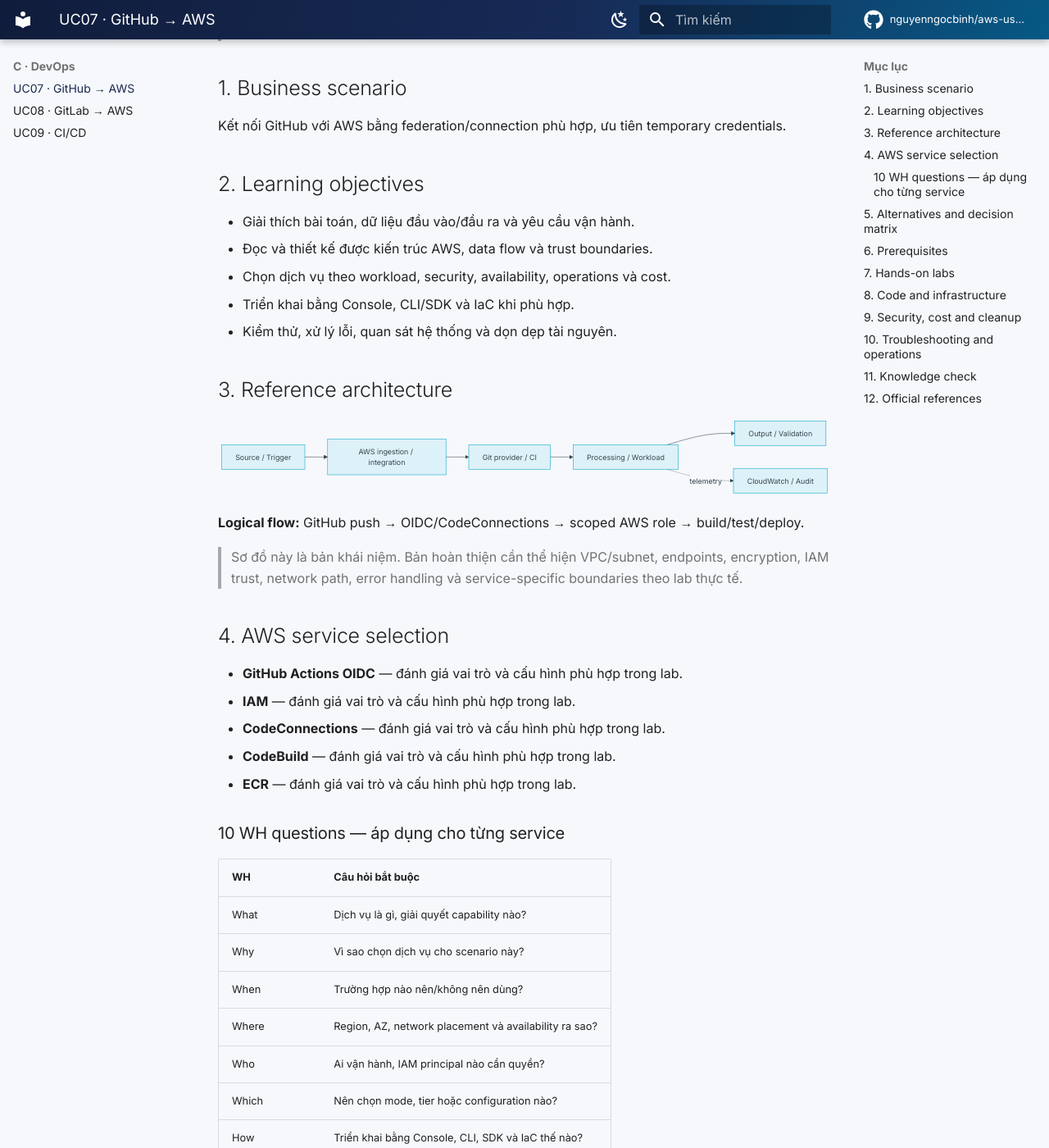
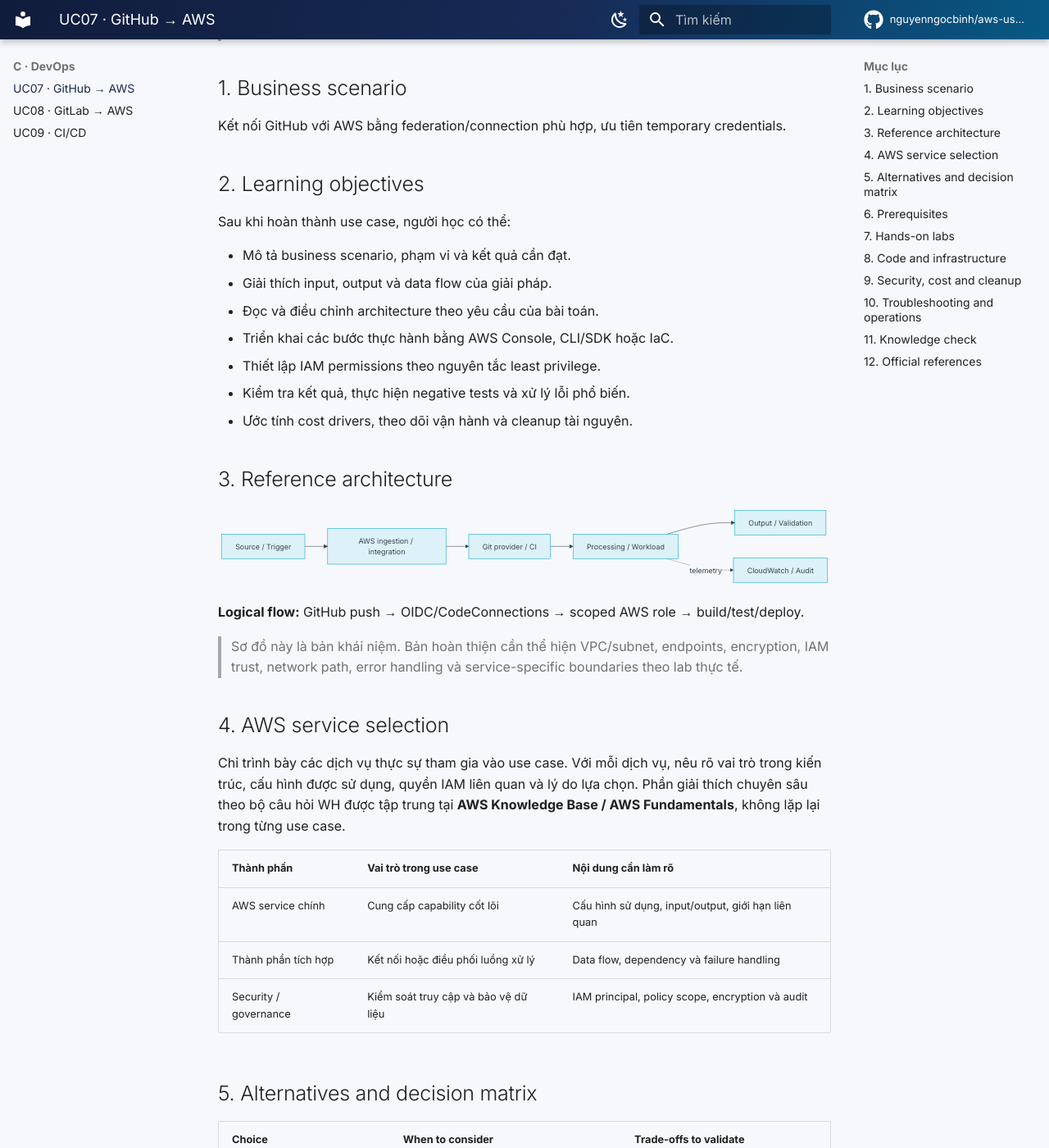
Before and after one commit to nguyenngocbinh/aws-usecase-learning-map, an MkDocs documentation site: the page built from docs/usecases/devops/uc07-github-aws.md, in a window 1280 px wide and 1400 px high, scrolled down 203 px. Shown: the whole window at 82% size. Built offline with MkDocs 1.6.1 and Material for MkDocs 9.7.7, drawn with Linux system fonts in a browser that asks for light colours; comment, search, counter and statistics services are not loaded; some of the changed text lies outside the part shown.

Commit message:
docs: remove WH questions from use case pages

````diff
--- a/docs/usecases/devops/uc07-github-aws.md
+++ b/docs/usecases/devops/uc07-github-aws.md
@@ -6,11 +6,16 @@
 Kết nối GitHub với AWS bằng federation/connection phù hợp, ưu tiên temporary credentials.
 
 ## 2. Learning objectives
-- Giải thích bài toán, dữ liệu đầu vào/đầu ra và yêu cầu vận hành.
-- Đọc và thiết kế được kiến trúc AWS, data flow và trust boundaries.
-- Chọn dịch vụ theo workload, security, availability, operations và cost.
-- Triển khai bằng Console, CLI/SDK và IaC khi phù hợp.
-- Kiểm thử, xử lý lỗi, quan sát hệ thống và dọn dẹp tài nguyên.
+
+Sau khi hoàn thành use case, người học có thể:
+
+- Mô tả business scenario, phạm vi và kết quả cần đạt.
+- Giải thích input, output và data flow của giải pháp.
+- Đọc và điều chỉnh architecture theo yêu cầu của bài toán.
+- Triển khai các bước thực hành bằng AWS Console, CLI/SDK hoặc IaC.
+- Thiết lập IAM permissions theo nguyên tắc least privilege.
+- Kiểm tra kết quả, thực hiện negative tests và xử lý lỗi phổ biến.
+- Ước tính cost drivers, theo dõi vận hành và cleanup tài nguyên.
 
 ## 3. Reference architecture
 ```mermaid
@@ -26,27 +31,15 @@ flowchart LR
 > Sơ đồ này là bản khái niệm. Bản hoàn thiện cần thể hiện VPC/subnet, endpoints, encryption, IAM trust, network path, error handling và service-specific boundaries theo lab thực tế.
 
 ## 4. AWS service selection
-- **GitHub Actions OIDC** — đánh giá vai trò và cấu hình phù hợp trong lab.
-- **IAM** — đánh giá vai trò và cấu hình phù hợp trong lab.
-- **CodeConnections** — đánh giá vai trò và cấu hình phù hợp trong lab.
-- **CodeBuild** — đánh giá vai trò và cấu hình phù hợp trong lab.
-- **ECR** — đánh giá vai trò và cấu hình phù hợp trong lab.
 
-### 10 WH questions — áp dụng cho từng service
-| WH | Câu hỏi bắt buộc |
-|---|---|
-| What | Dịch vụ là gì, giải quyết capability nào? |
-| Why | Vì sao chọn dịch vụ cho scenario này? |
-| When | Trường hợp nào nên/không nên dùng? |
-| Where | Region, AZ, network placement và availability ra sao? |
-| Who | Ai vận hành, IAM principal nào cần quyền? |
-| Which | Nên chọn mode, tier hoặc configuration nào? |
-| How | Triển khai bằng Console, CLI, SDK và IaC thế nào? |
-| How much | Pricing dimensions và cost drivers là gì? |
-| What if | Failure modes, limits, recovery và troubleshooting? |
-| How compared | So với alternative nào, trade-off ra sao? |
+Chỉ trình bày các dịch vụ thực sự tham gia vào use case. Với mỗi dịch vụ, nêu rõ vai trò trong kiến trúc, cấu hình được sử dụng, quyền IAM liên quan và lý do lựa chọn. Phần giải thích chuyên sâu theo bộ câu hỏi WH được tập trung tại **AWS Knowledge Base / AWS Fundamentals**, không lặp lại trong từng use case.
 
-**Status:** chưa hoàn thành cho đến khi có câu trả lời theo từng dịch vụ và dẫn nguồn AWS chính thức.
+| Thành phần | Vai trò trong use case | Nội dung cần làm rõ |
+|---|---|---|
+| AWS service chính | Cung cấp capability cốt lõi | Cấu hình sử dụng, input/output, giới hạn liên quan |
+| Thành phần tích hợp | Kết nối hoặc điều phối luồng xử lý | Data flow, dependency và failure handling |
+| Security / governance | Kiểm soát truy cập và bảo vệ dữ liệu | IAM principal, policy scope, encryption và audit |
+
 
 ## 5. Alternatives and decision matrix
 | Choice | When to consider | Trade-offs to validate |
@@ -93,7 +86,7 @@ Mã nguồn thực hành được tổ chức trong `usecases/UC07/`:
 Tạo bảng symptom → likely cause → diagnostic → remediation. Bổ sung CloudWatch logs/metrics, audit trail, retry behavior, alert routing và recovery checks khi phù hợp.
 
 ## 11. Knowledge check
-- [ ] Trả lời đủ 10 WH cho từng AWS service.
+- [ ] Trình bày được vai trò và cấu hình của từng AWS service trong use case.
 - [ ] So sánh service chính với ít nhất hai alternatives khả thi khi phù hợp.
 - [ ] Giải thích architecture, data flow và security boundaries.
 - [ ] Reproduce lab từ môi trường sạch.
````
